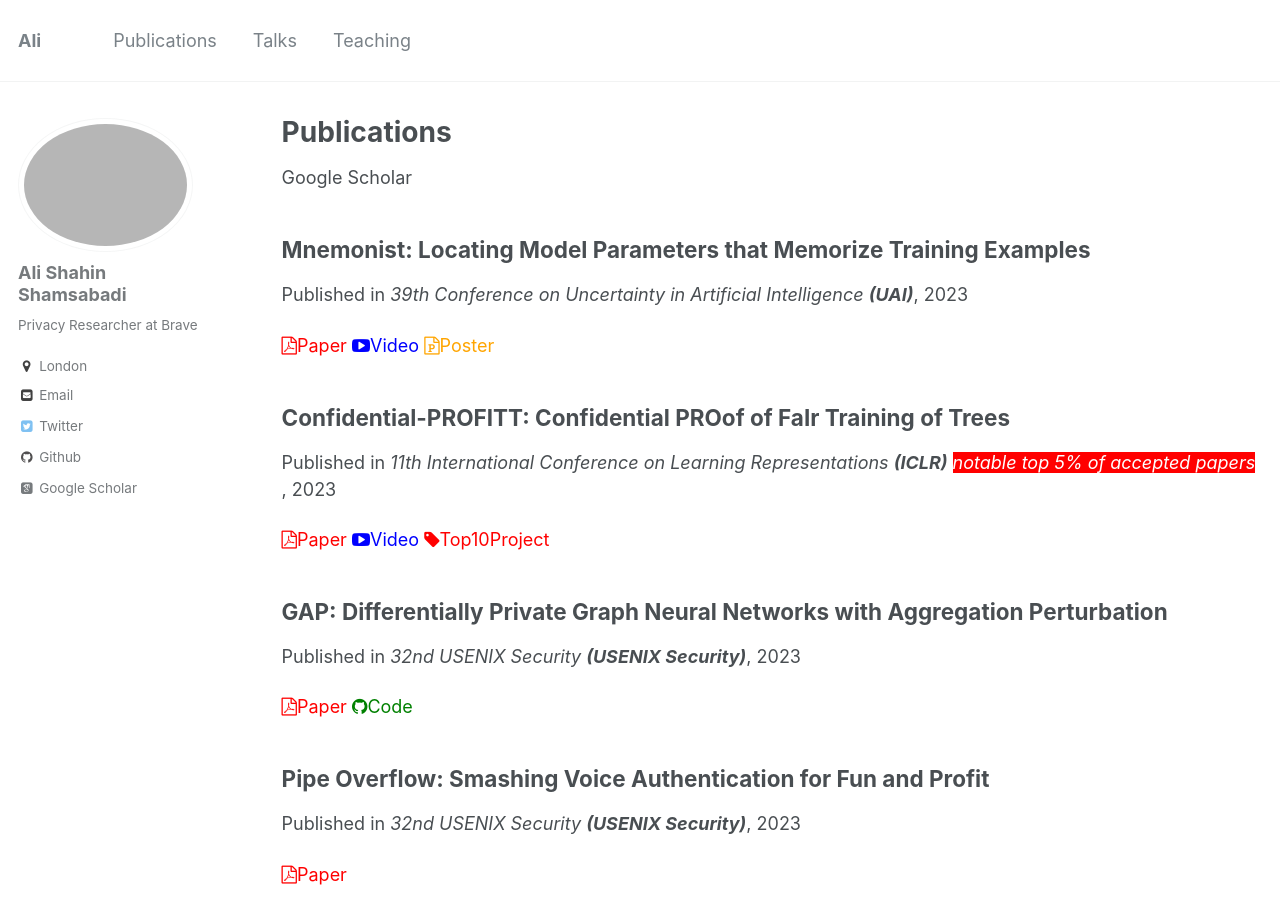
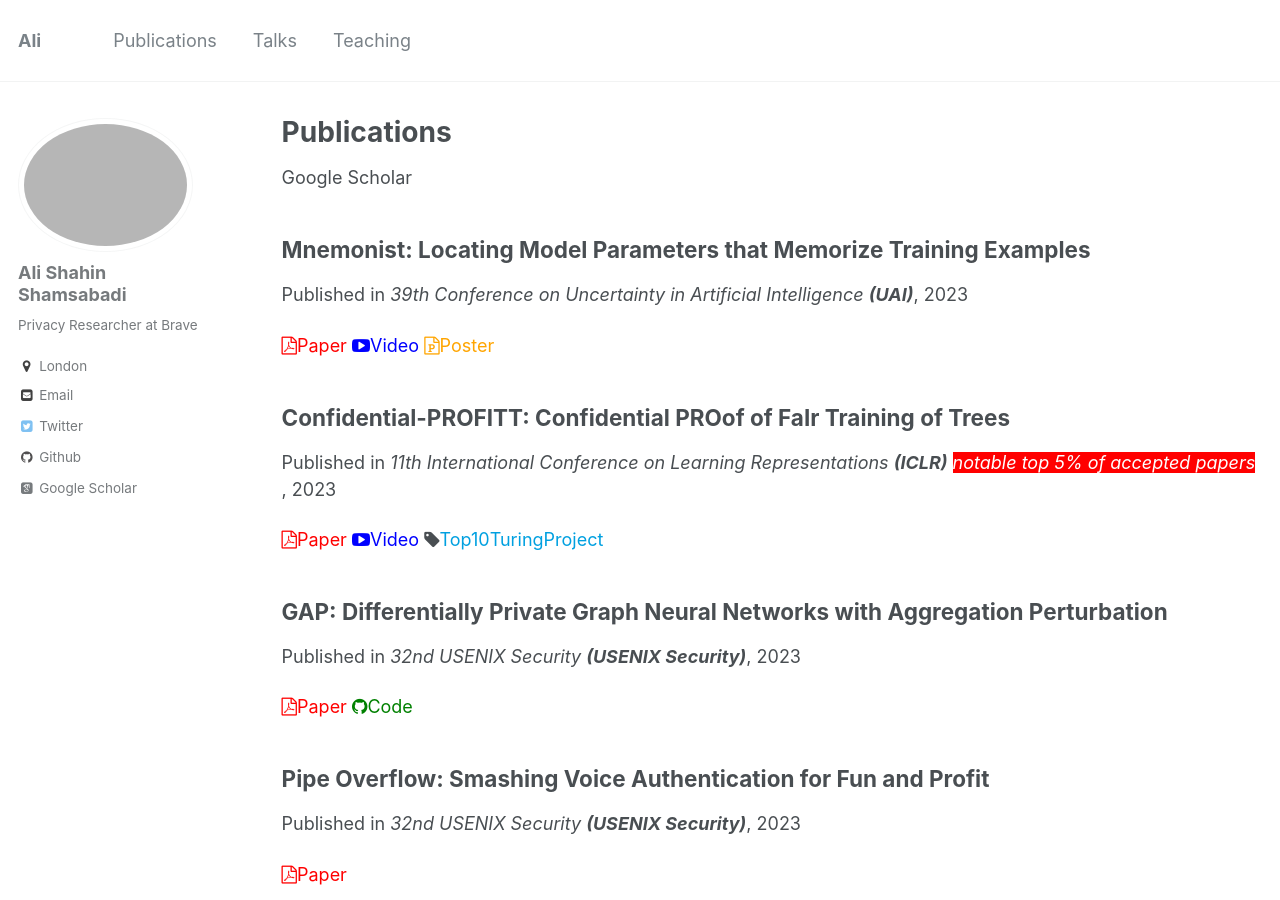
Before and after one commit to AliShahin/AliShahin.github.io, a Jekyll site: the page built from _pages/publications.md, in a window 1280 px wide and 900 px high. Built offline with Jekyll 4.4.1, drawn with Linux system fonts in a browser that asks for light colours; some web fonts are replaced.

Commit message:
Update 2023-09-01_CPoF.md

```diff
--- a/_publications/2023-09-01_CPoF.md
+++ b/_publications/2023-09-01_CPoF.md
@@ -1,7 +1,7 @@
 ---
 title: "Confidential-PROFITT: Confidential PROof of FaIr Training of Trees"
 collection: publications
-excerpt: '<i class="fa fa-file-pdf-o" style="color:red"></i>[<font color="red">Paper</font>](https://openreview.net/forum?id=iIfDQVyuFD) <i class="fa fa-youtube-play" style="color:blue"></i>[<font color="blue">Video</font>](https://iclr.cc/virtual/2023/poster/11224) <i class="fa fa-tag" style="color:red"></i>[<font color="red">Top10Project</font>](https://t.co/I2b4PUPkbs)'
+excerpt: '<i class="fa fa-file-pdf-o" style="color:red"></i>[<font color="red">Paper</font>](https://openreview.net/forum?id=iIfDQVyuFD) <i class="fa fa-youtube-play" style="color:blue"></i>[<font color="blue">Video</font>](https://iclr.cc/virtual/2023/poster/11224) <i class="fa fa-tag" style="color:grape"></i>[<font color="grape">Top10TuringProject</font>](https://t.co/I2b4PUPkbs)'
 date: 2023-09-01
 venue: '11th International Conference on Learning Representations <b> (ICLR)</b> <span style="background-color:red"><font color="white"> notable top 5% of accepted papers </font></span>'
 ---
```
